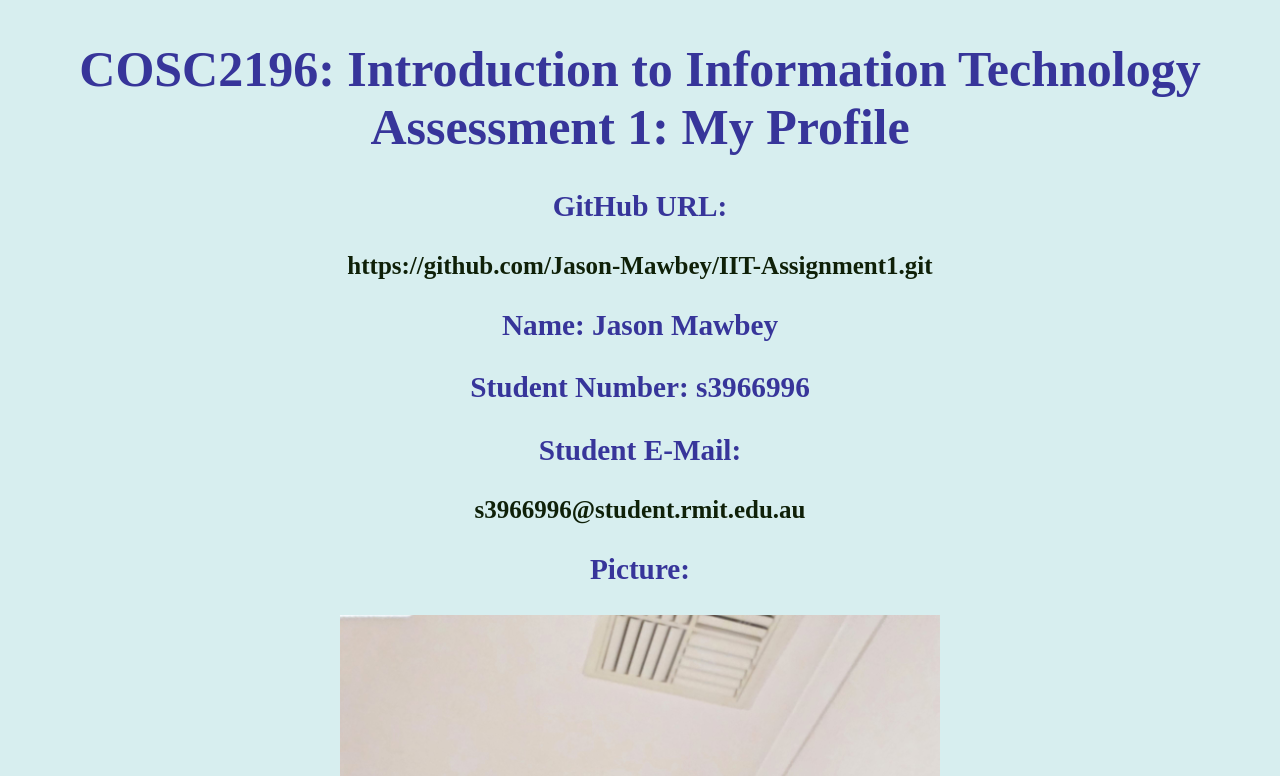
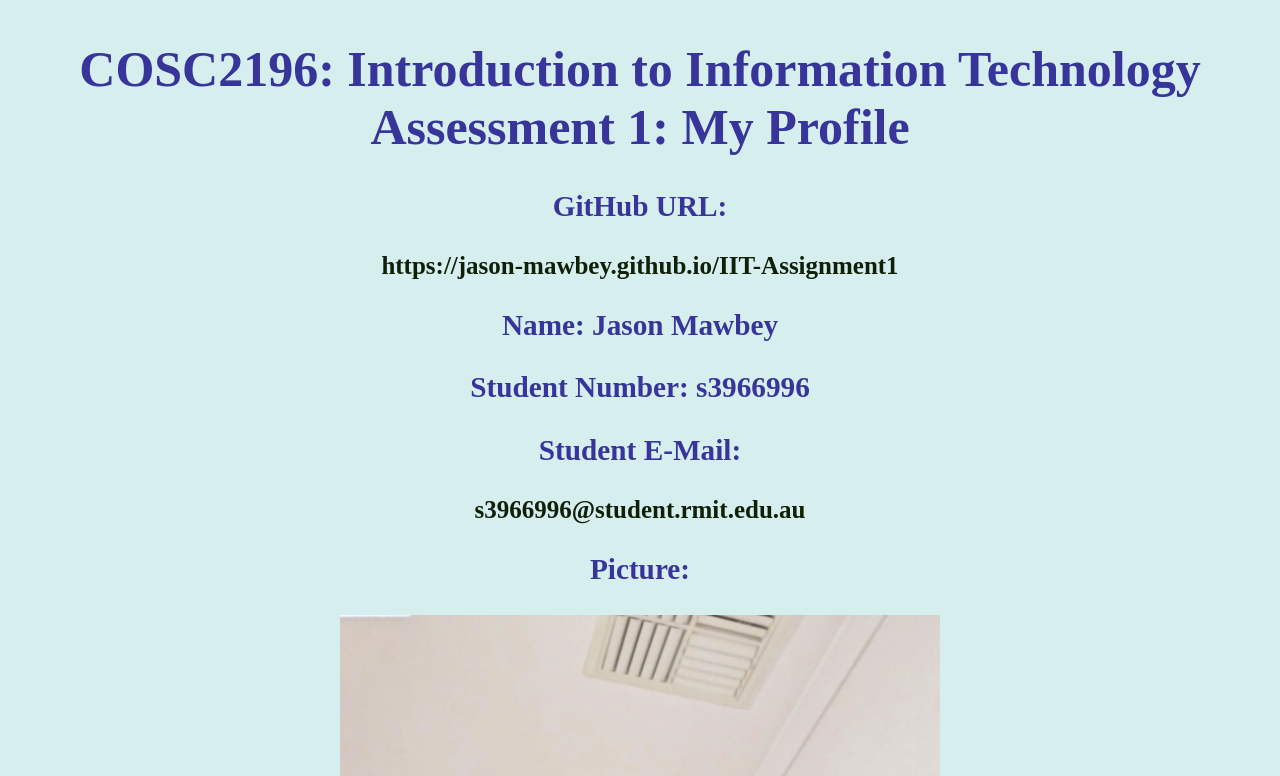
Before and after one commit to Jason-Mawbey/IIT-Assignment1, a plain HTML site: page Index.html in a window 1280 px wide. Shown: the top 776 px of the page. Drawn offline with Linux system fonts and the light colour scheme.

Commit message:
Update Index.html

```diff
--- a/Index.html
+++ b/Index.html
@@ -9,7 +9,7 @@
 
 
 <h1>COSC2196: Introduction to Information Technology Assessment 1: My Profile</h1>
-<h3>GitHub URL:</h3><p>https://github.com/Jason-Mawbey/IIT-Assignment1.git</p>
+<h3>GitHub URL:</h3><p>https://jason-mawbey.github.io/IIT-Assignment1</p>
 
 <h3>Name: Jason Mawbey</h3>
 <h3>Student Number: s3966996</h3>
```
